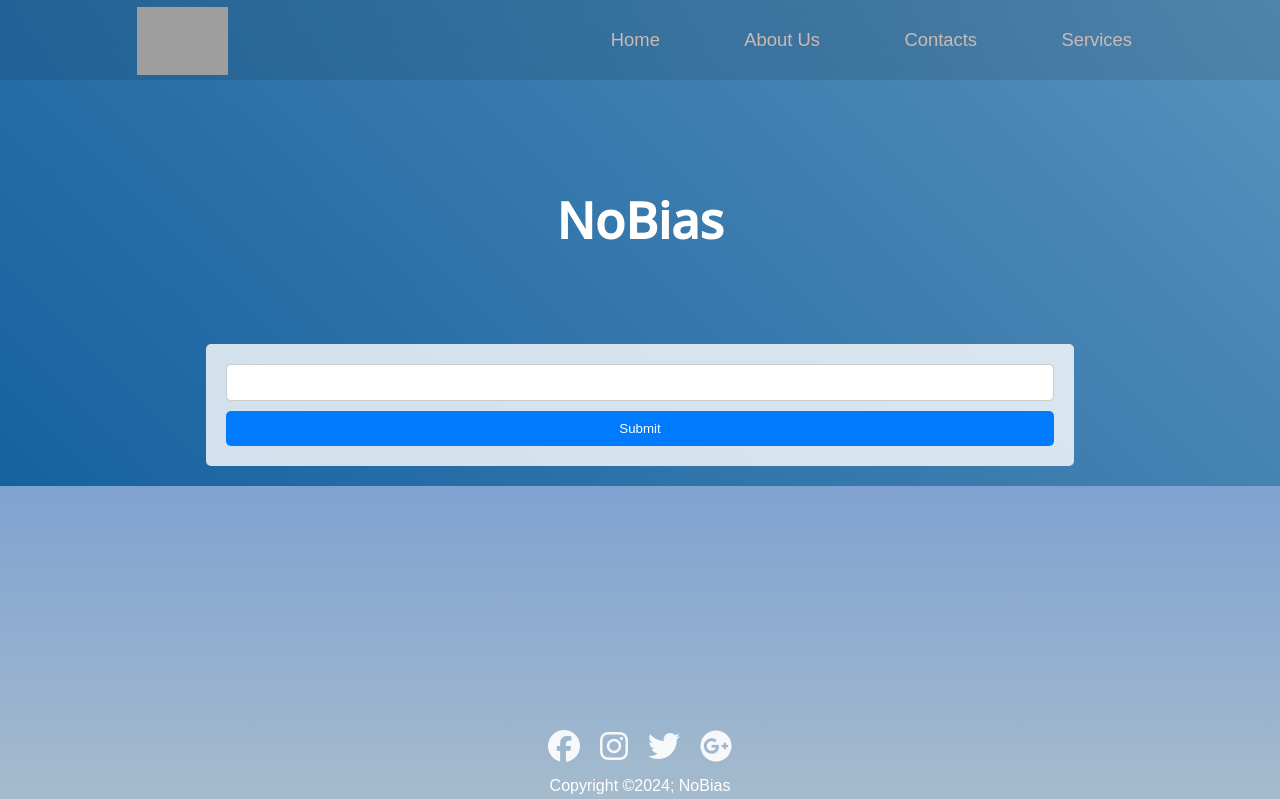
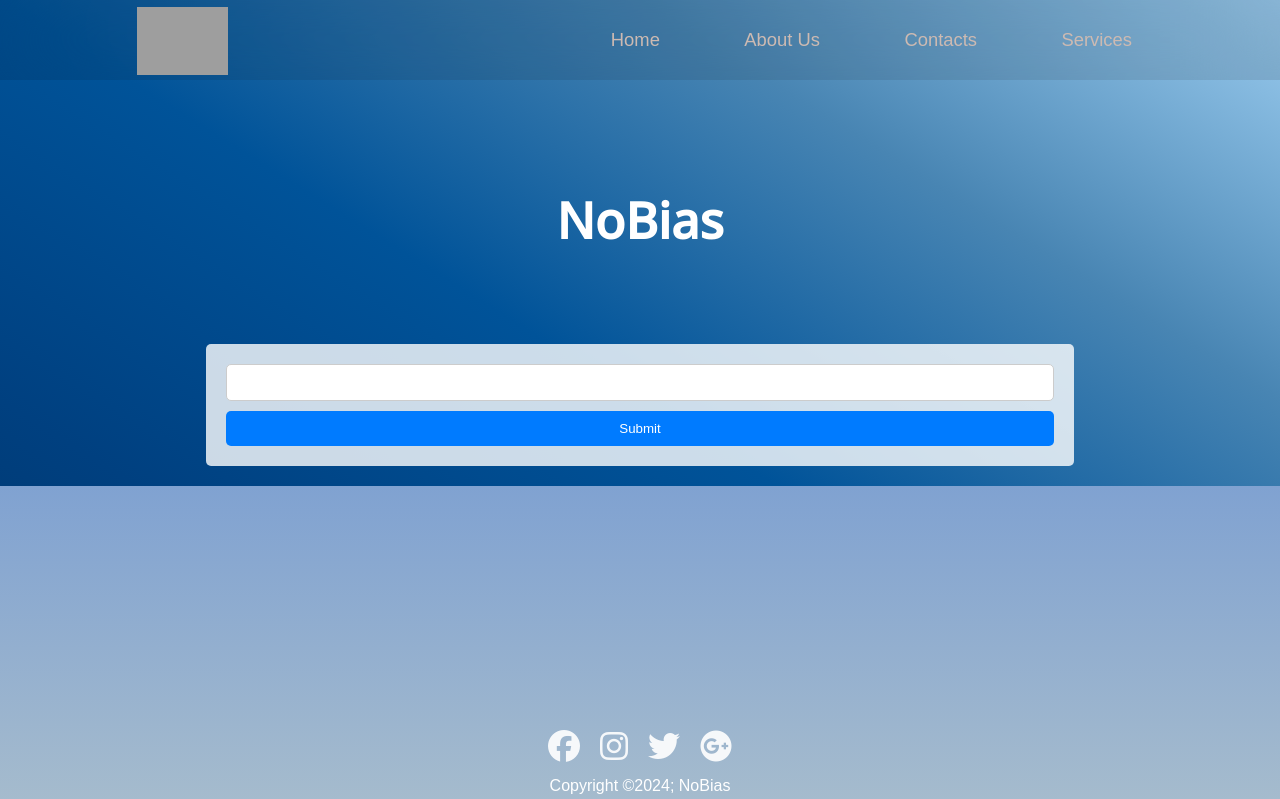
Before and after one commit to Allen-ISD-Computer-Science/REPO_NoBias_2024, a Django app: page / in a window 1280 px wide. Shown: the top 799 px of the page. Run offline with Django 4.2, Linux system fonts and the light colour scheme; grey boxes are pictures that could not be loaded.

Commit message:
background color size

```diff
--- a/nobiasapp/static/css/style.css
+++ b/nobiasapp/static/css/style.css
@@ -3,8 +3,8 @@
 body {
     font-family: 'Arial', sans-serif;
     background: linear-gradient(to right top, #003366, #004080, #005399, #4885b3, #9bccef);
-    background-size: 300% 300%;
-    min-height: 99vh;
+    width:100%;
+    height: 100vh;
     animation: gradientAnimation 5s ease infinite;
 }
 
```
